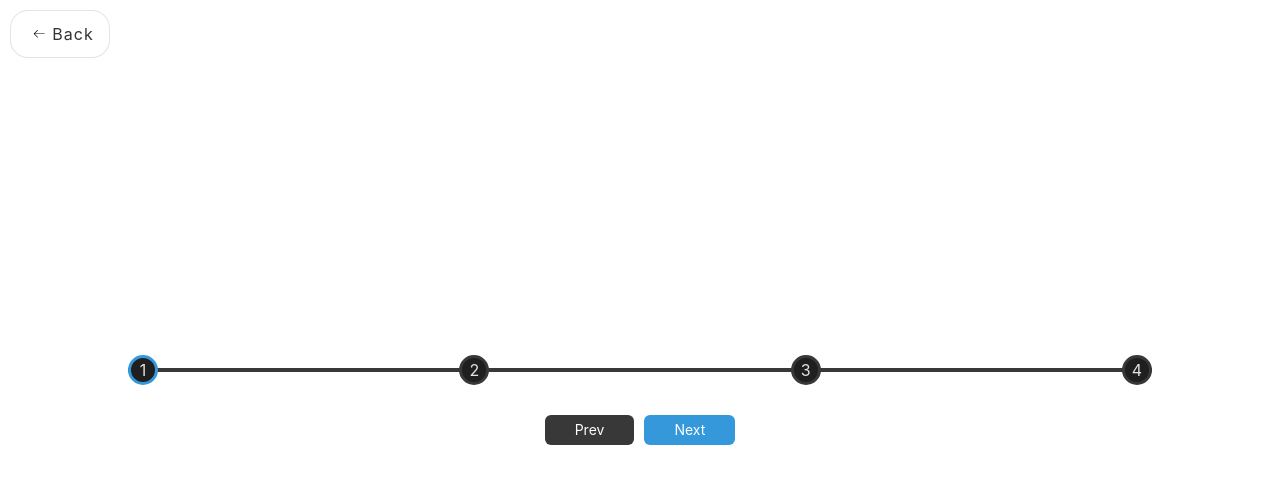
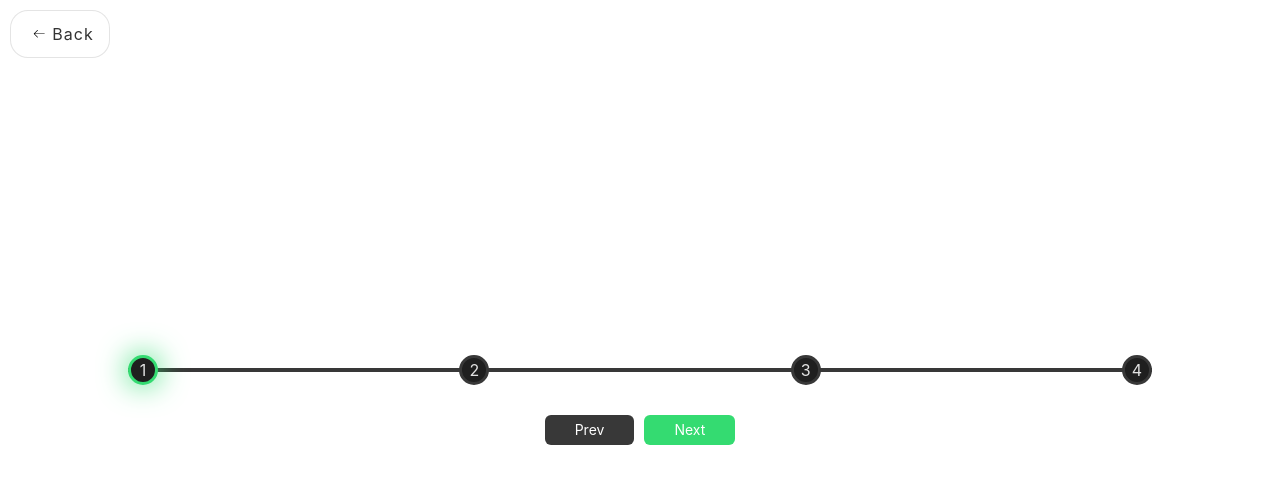
Before and after one commit to jorgehenrrique/50projects-react, a React (Vite) app: page /50projects-react/pages/02progress-steps in a window 1280 px wide. Shown: the top 484 px of the page. Built offline with nearby package versions, Linux system fonts and the light colour scheme.

Commit message:
otimizacoes

```diff
--- a/src/pages/02progress-steps/ProgressSteps.css
+++ b/src/pages/02progress-steps/ProgressSteps.css
@@ -1,3 +1,8 @@
+:root {
+  --color-ok: #34db71;
+  --color-dark: #383838;
+  --color-white: #fff;
+}
 .container-02 {
   display: flex;
   flex-direction: column;
@@ -17,7 +22,7 @@
 }
 .progress-container::before {
   content: "";
-  background-color: #383838;
+  background-color: var(--color-dark);
   position: absolute;
   top: 50%;
   left: 0;
@@ -27,7 +32,7 @@
   z-index: -1;
 }
 .progress {
-  background-color: #3498db;
+  background-color: var(--color-ok);
   position: absolute;
   top: 50%;
   left: 0;
@@ -36,6 +41,7 @@
   width: 0%;
   z-index: -1;
   transition: 0.4s ease;
+  box-shadow: 9px 9px 33px var(--color-ok);
 }
 
 .circle {
@@ -47,17 +53,18 @@
   display: flex;
   align-items: center;
   justify-content: center;
-  border: 0.3rem solid #383838;
+  border: 0.3rem solid var(--color-dark);
   transition: 0.4s ease;
 }
 
 .circle.active {
-  border-color: #3498db;
+  border-color: var(--color-ok);
+  box-shadow: 0px 0px 30px var(--color-ok);
 }
 
 .btn {
-  background-color: #3498db;
-  color: #fff;
+  background-color: var(--color-ok);
+  color: var(--color-white);
   border: 0;
   border-radius: 0.6rem;
   cursor: pointer;
@@ -72,7 +79,7 @@
   outline: 0;
 }
 .btn:disabled {
-  background-color: #383838;
+  background-color: var(--color-dark);
   cursor: not-allowed;
 }
 
--- a/src/pages/02progress-steps/ProgressSteps.jsx
+++ b/src/pages/02progress-steps/ProgressSteps.jsx
@@ -2,7 +2,7 @@ import { useState } from 'react';
 import './ProgressSteps.css';
 
 export default function ProgressSteps() {
-  let [stap, setStap] = useState(0);
+  let [step, setStep] = useState(0);
   const [active, setActive] = useState([{
     active: true,
   },
@@ -18,14 +18,19 @@ export default function ProgressSteps() {
   ]);
 
   const prev = () => {
-    if (stap >= 0 && stap <= 3) {
-      setStap(--stap);
-      console.log('indice--', stap);
+    if (step >= 0 && step <= 3) {
+      setStep(--step);
+
+      setActive(prevActive => {
+        const newActive = [...prevActive];
+        newActive[step + 1].active = false;
+        return newActive;
+      });
 
       // ALTERNATIVA
       // setActive(active => {
       //   return active.map((item, index) => {
-      //     if (index === stap + 1) {
+      //     if (index === step + 1) {
       //       return {
       //         ...item,
       //         active: false
@@ -35,25 +40,24 @@ export default function ProgressSteps() {
       //     }
       //   });
       // });
-
-      setActive(prevActive => {
-        const newActive = [...prevActive];
-        newActive[stap + 1].active = false;
-        return newActive;
-      });
     }
   };
 
 
   const next = () => {
-    if (stap >= 0 && stap <= 3) {
-      setStap(++stap);
-      console.log('indice++', stap);
+    if (step >= 0 && step <= 3) {
+      setStep(++step);
+
+      setActive(prevActive => {
+        const newActive = [...prevActive];
+        newActive[step].active = true;
+        return newActive;
+      });
 
       // ALTERNATIVA
       // setActive(active => {
       //   return active.map((item, index) => {
-      //     if (index === stap) {
+      //     if (index === step) {
       //       return {
       //         ...item,
       //         active: true
@@ -63,18 +67,12 @@ export default function ProgressSteps() {
       //     }
       //   });
       // });
-
-      setActive(prevActive => {
-        const newActive = [...prevActive];
-        newActive[stap].active = true;
-        return newActive;
-      });
     }
   };
 
-  function width() {
-    // Lógica para calcular a largura de progresso
-    const progressWidth = `${stap * 33.33}%`;
+  // Calcular a largura de progresso
+  const width = () => {
+    const progressWidth = `${step / (active.length - 1) * 100}%`;
     return progressWidth;
   }
 
@@ -85,16 +83,15 @@ export default function ProgressSteps() {
         {active.map((active, index) => {
           return (
             <div className={`circle ${active.active ? "active" : ""}`}
-              key={index}>{index + 1}</div>
-          )
+              key={index}>{index + 1}</div>)
         })}
       </div>
 
       <div>
         <button className="btn" onClick={prev}
-          disabled={stap <= 0} >Prev</button>
+          disabled={step <= 0} >Prev</button>
         <button className="btn" onClick={next}
-          disabled={stap >= 3}>Next</button>
+          disabled={step >= 3}>Next</button>
       </div>
     </div>
   );
```
